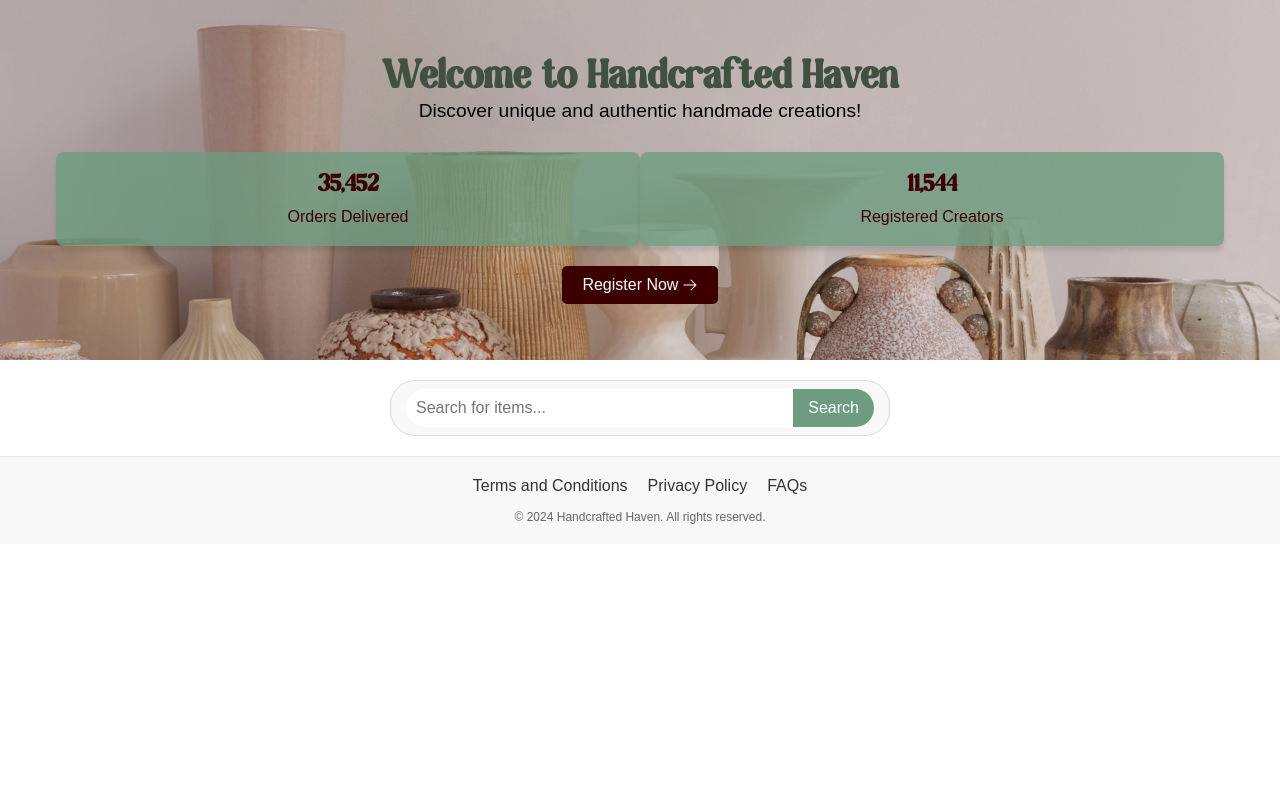
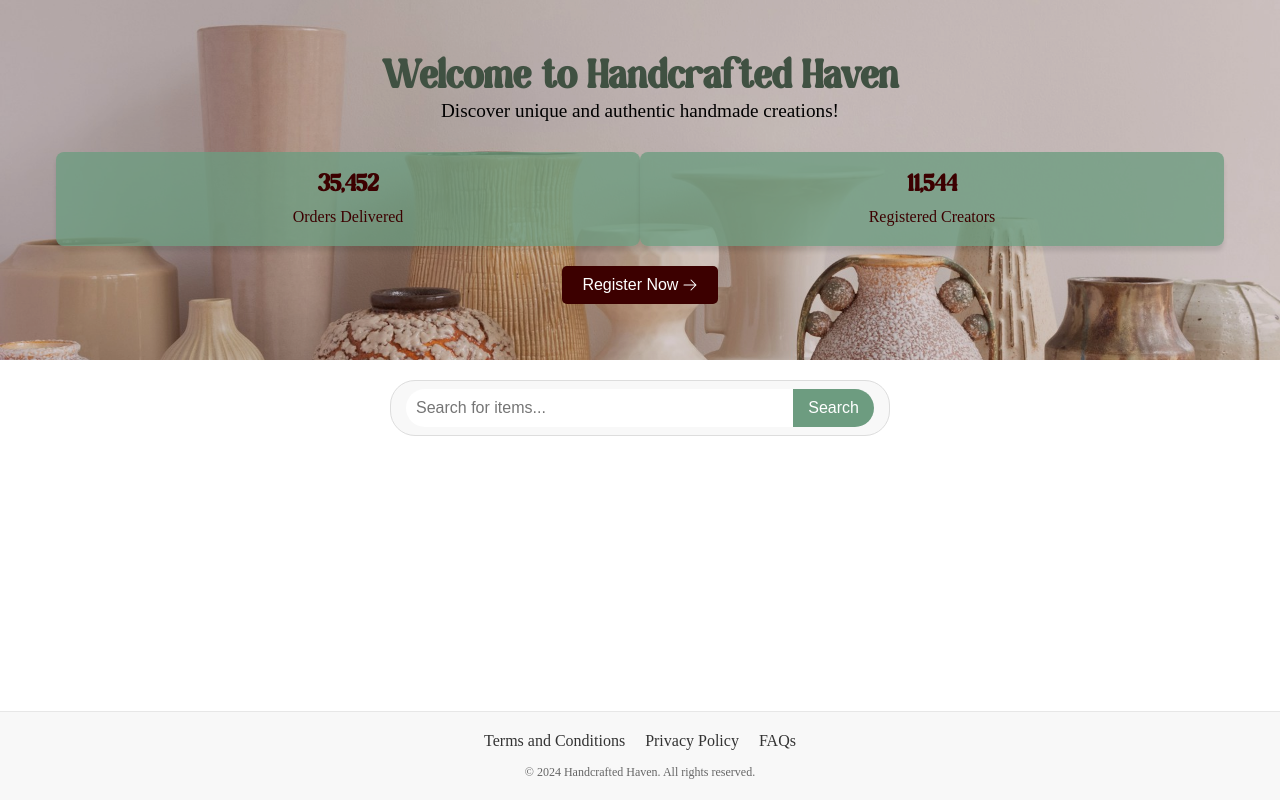
Before and after one commit to saraltr/Handcrafted-Haven, a Next.js app in the folder handcrafted/: page / in a window 1280 px wide. Built offline with nearby package versions, Linux system fonts and the light colour scheme; a web font is replaced by a local one.

Commit message:
Refactored footer layout and styling

```diff
--- a/handcrafted/src/app/footer/footer.module.css
+++ b/handcrafted/src/app/footer/footer.module.css
@@ -1,9 +1,16 @@
 /* RootLayout.module.css */
-.footerContainer {
+.pageWrapper {
+    display: flex;
+    flex-direction: column;
+    min-height: 100vh; /* Make sure the wrapper fills at least the whole viewport height */
+  }
+
+  .footerContainer {
     background-color: #f8f8f8; /* Footer background color */
     padding: 20px;
     text-align: center;
     border-top: 1px solid #e7e7e7;
+    margin-top: auto; /* Push the footer to the bottom */
   }
 
   .footerContainer a {
--- a/handcrafted/src/app/layout.tsx
+++ b/handcrafted/src/app/layout.tsx
@@ -2,8 +2,8 @@ import { Metadata } from "next";
 import "./ui/globals.css";
 import { playpen } from '@/app/ui/fonts/fonts';
 import Link from 'next/link';
-import Copyright from './footer/Copyright';
-import styles from './footer/footer.module.css'
+import Copyright from './footer/Copyright'; {/*for the Copyright in the footer*/}
+import styles from './footer/footer.module.css'; {/*To style the footer*/}
 
 export const metadata: Metadata = {
   title: {
@@ -21,16 +21,14 @@ export default function RootLayout({
   children: React.ReactNode;
 }) {
   return (
-    <html lang="en">
-      <body className={`${playpen.className}`}>
-        {children}
+    <div className={styles.pageWrapper}> {/* This div wraps the content and the footer */}
+      {children} {/* Main page content */}
       <footer className={styles.footerContainer}>
         <Link href="/footer/terms">Terms and Conditions</Link>
         <Link href="/footer/privacy">Privacy Policy</Link>
         <Link href="/footer/faq">FAQs</Link>
         <Copyright />
       </footer>
-      </body>
-    </html>
+    </div>
   );
 }
```
Lines whose indentation alone changed are shown as unchanged.
